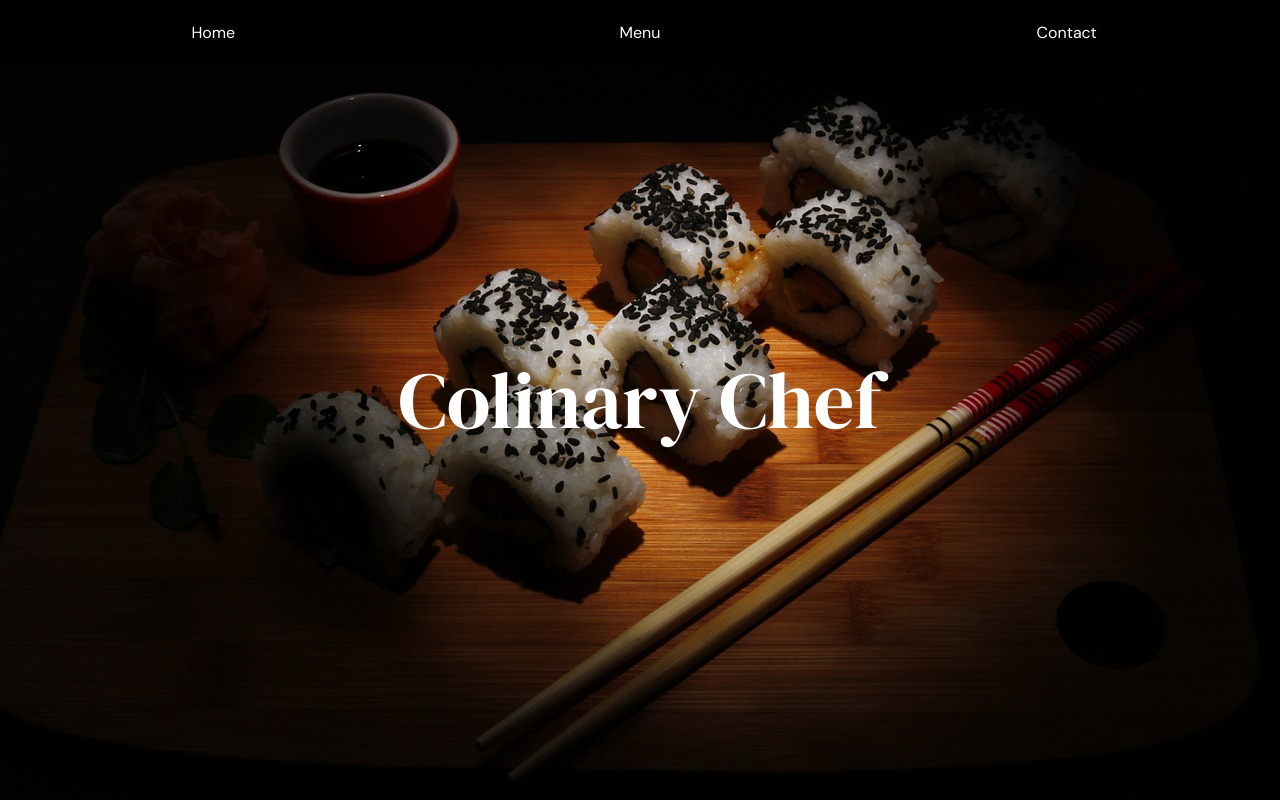
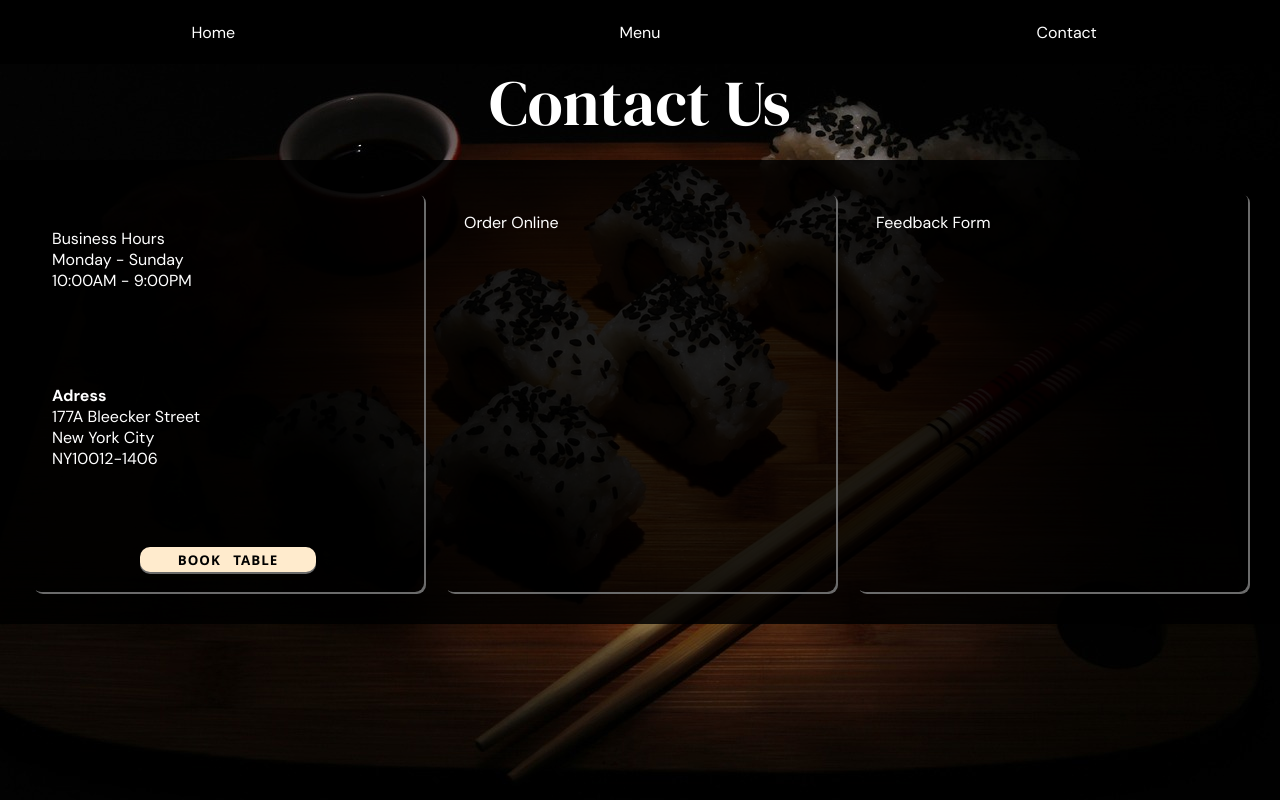
Before and after one commit to DR7262/restaurant-page, a website built with webpack: page dist/index.html in a window 1280 px wide. Shown: the top 800 px of the page. Built offline with nearby package versions, Linux system fonts and the light colour scheme.

Commit message:
Added placeholder content to contact section

```diff
--- a/src/contact.js
+++ b/src/contact.js
@@ -1,4 +1,40 @@
-const contact = document.createElement('div');
-contact.textContent = 'Contact';
+const contactTitle = document.createElement('div');
+contactTitle.textContent = 'Contact Us';
+contactTitle.classList.add('contact')
+
+const contactBoxes = document.createElement('div');
+contactBoxes.classList.add('contactBoxes');
+
+function createBoxText(text) {
+    let varName = document.createElement('p')
+    varName.innerHTML = text;
+    varName.classList.add('boxText')
+    return varName;
+};
+
+const box1 = document.createElement('div');
+box1.classList.add('contactBox');
+
+box1.appendChild(createBoxText('Business Hours<br>Monday - Sunday<br>10:00AM - 9:00PM '));
+box1.appendChild(createBoxText('<b>Adress</b><br>177A Bleecker Street<br> New York City<br>NY10012-1406'))
+const bookTable = document.createElement('button');
+bookTable.textContent = "BOOK TABLE"
+bookTable.classList.add('bookTable');
+box1.appendChild(bookTable);
+
+
+const box2 = document.createElement('div');
+box2.textContent = "Order Online";
+box2.classList.add('contactBox');
+
+const box3 = document.createElement('div');
+box3.textContent = "Feedback Form";
+box3.classList.add('contactBox');
+
+contactBoxes.appendChild(box1);
+contactBoxes.appendChild(box2);
+contactBoxes.appendChild(box3);
+
+const contact = [contactTitle, contactBoxes]
 
 export default contact;
--- a/src/index.js
+++ b/src/index.js
@@ -31,5 +31,5 @@ navButtons.forEach(element => {
 });
 
 
-switchTab(home);
+switchTab(contact);
 console.log("Test Successful!");
--- a/src/style.css
+++ b/src/style.css
@@ -55,17 +55,21 @@ nav:hover {
 }
 
 .hero,
-.menu {
+.menu,
+.contact {
     font-family: 'DMSerifDisplay';
-    font-size: 5em;
     color: rgb(255, 255, 255);
     padding: 20px;
-    line-height: 8rem;
     margin: auto;
     text-align: center;
     display: flex;
     justify-content: center;
     align-items: center;
+}
+
+.hero {
+    font-size: 5em;
+    line-height: 8rem;
     height: 100vh;
 }
 
@@ -78,3 +82,57 @@ nav:hover {
 .missionText {
     padding: 2em;
 }
+
+.contact {
+    font-size: 4em;
+    height: 20vh;
+    padding-top: 1em;
+}
+
+.contactBoxes {
+    display: flex;
+    padding: 2em;
+    width: 100vw;
+    height: min-content;
+    background-color: rgba(0, 0, 0, 0.857);
+    justify-content: space-between;
+    flex-wrap: wrap;
+    overflow: auto;
+    gap: 20px;
+}
+
+.contactBox {
+    color: white;
+    min-height: 400px;
+    flex: 1;
+    min-width: 300px;
+    border: 0px solid grey;
+    border-radius: 9px;
+    box-shadow: 2px 2px rgb(107, 107, 107);
+    padding: 20px;
+    display: flex;
+    flex-direction: column;
+    justify-content: space-between;
+}
+
+.bookTable {
+    min-height: 25px;
+    width: 50%;
+    background-color: blanchedalmond;
+    border: none;
+    border-radius: 10px;
+    box-shadow: 0px 2px rgb(107, 107, 107);
+    cursor: pointer;
+    font-weight: 800;
+    font-family:'Segoe UI', Tahoma, Geneva, Verdana, sans-serif;
+    font-stretch: wider;
+    letter-spacing: 1px;
+    word-spacing: 8px;
+    align-self: center;
+}
+
+.bookTable:active {
+    box-shadow: 0px 1px rgb(107, 107, 107);
+    transform: translateY(2px);
+    background-color: rgb(227, 209, 181);
+}
```
Also changed, not shown: dist/main.js.
